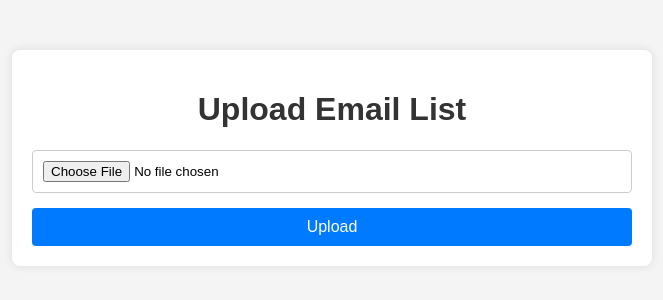
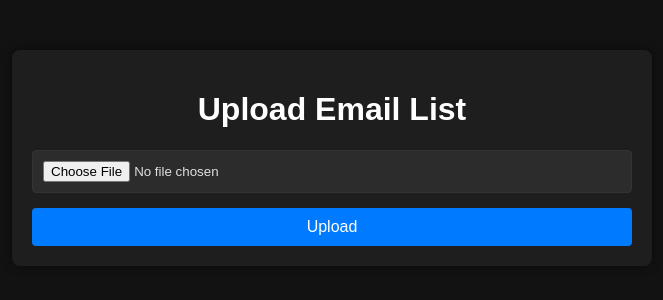
Before and after one commit to djrobzilla/emaillistcleaner, a Flask app: page / in a window 1280 px wide. Shown: the top 300 px of the page, without its empty margins (308-971 px from the left). Run offline with Flask 3, Linux system fonts and the light colour scheme.

Commit message:
dark mode

```diff
--- a/static/style.css
+++ b/static/style.css
@@ -1,6 +1,7 @@
 body {
     font-family: Arial, sans-serif;
-    background-color: #f4f4f4; /* Light gray background */
+    background-color: #121212; /* Dark background */
+    color: #e0e0e0; /* Light text */
     margin: 0;
     padding: 0;
 }
@@ -9,14 +10,14 @@ body {
     max-width: 600px;
     margin: 50px auto;
     padding: 20px;
-    background-color: #ffffff; /* White background */
-    box-shadow: 0 0 10px rgba(0, 0, 0, 0.1);
+    background-color: #1e1e1e; /* Slightly lighter dark background */
+    box-shadow: 0 0 10px rgba(0, 0, 0, 0.5);
     border-radius: 8px;
 }
 
 h1 {
     text-align: center;
-    color: #333333; /* Dark gray text */
+    color: #ffffff; /* White text */
 }
 
 form {
@@ -27,8 +28,10 @@ form {
 
 input[type="file"] {
     padding: 10px;
-    border: 1px solid #cccccc; /* Light gray border */
+    border: 1px solid #333333; /* Dark gray border */
     border-radius: 4px;
+    background-color: #2c2c2c; /* Darker background for input */
+    color: #e0e0e0; /* Light text */
 }
 
 input[type="submit"] {
```
